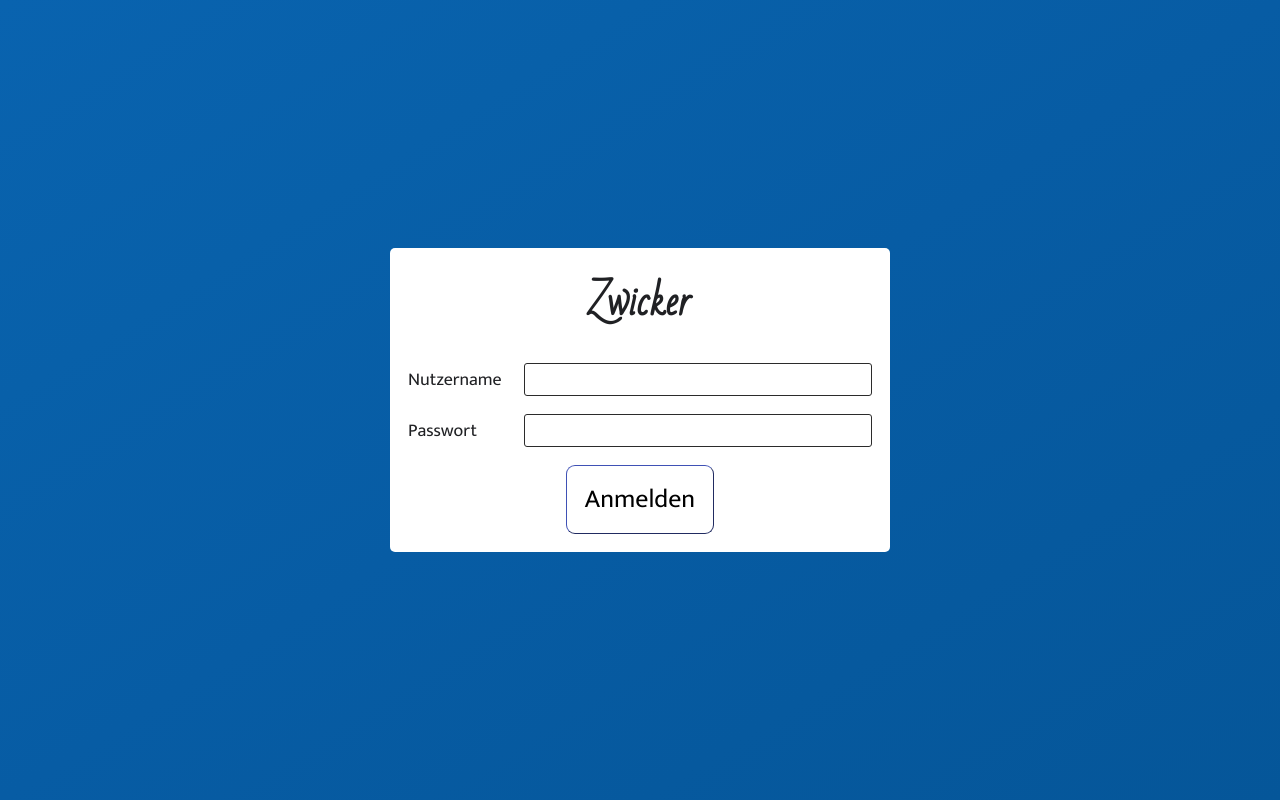
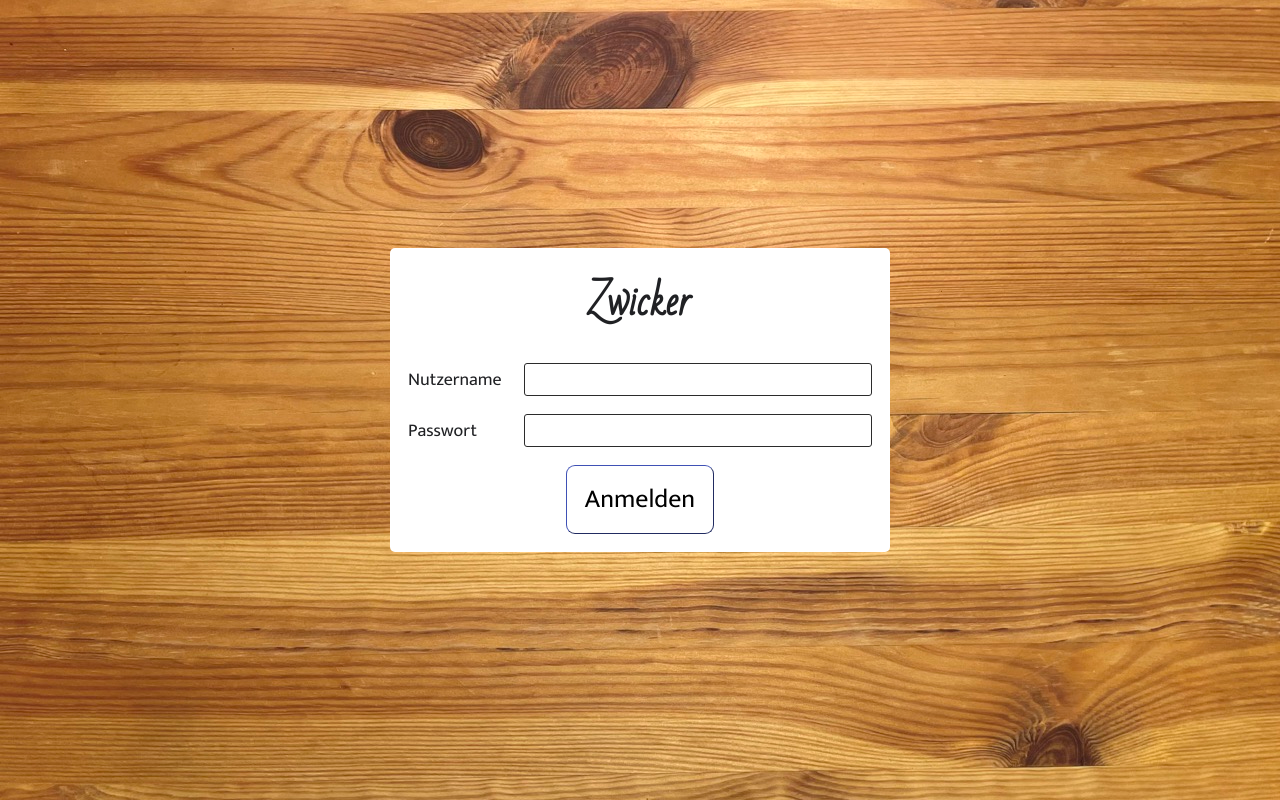
Before and after one commit to linuspahl/zwicker, a React (Create React App) app in the folder frontend/: page / in a window 1280 px wide. Built offline with nearby package versions, Linux system fonts and the light colour scheme.

Commit message:
Add bg image

```diff
--- a/frontend/src/components/App.tsx
+++ b/frontend/src/components/App.tsx
@@ -71,7 +71,9 @@ const PageLayout = styled.div`
 
 const Container = styled.div`
   height: 100%;
-  background-image: linear-gradient(to right bottom, #0963af, #0860a9, #075ca4, #06599e, #055699);
+  background-image: url('/bg.jpeg');
+  background-position: 50% 50%;
+  background-size: cover;
 `;
 
 const App = () => {
```
Also changed, not shown: frontend/public/bg.jpeg (added).
